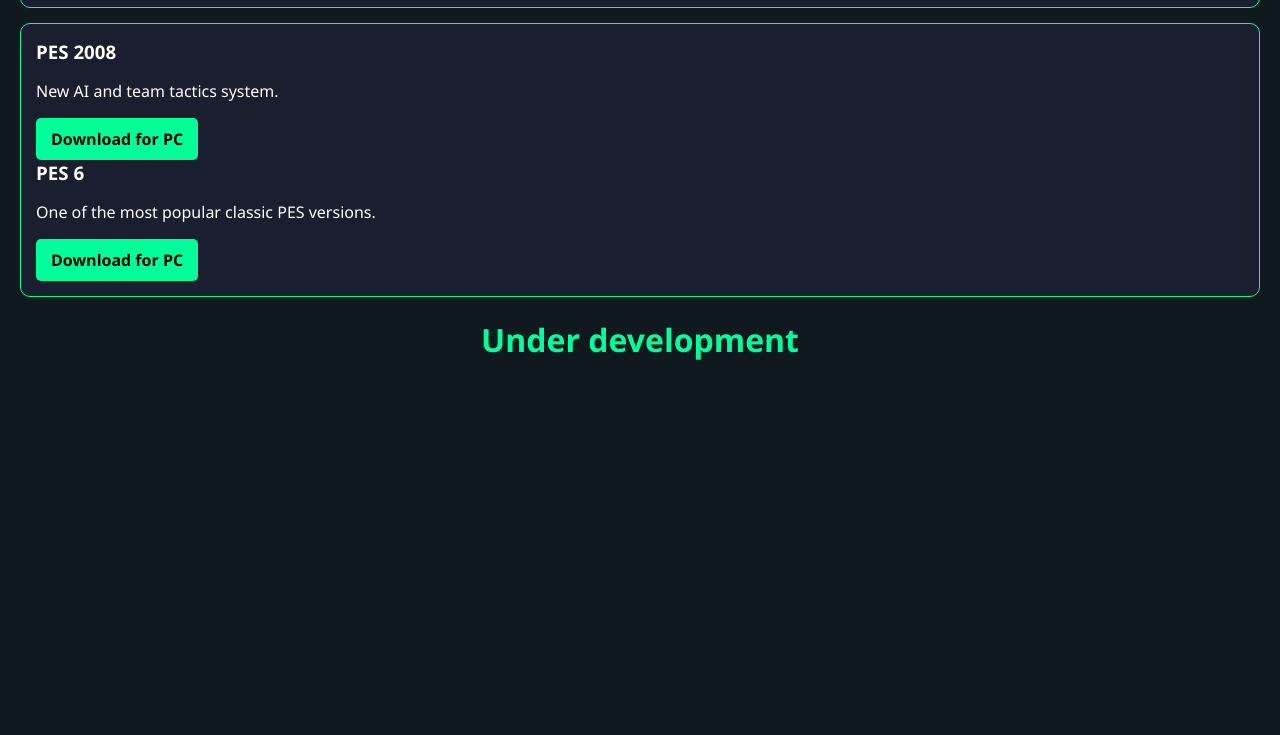
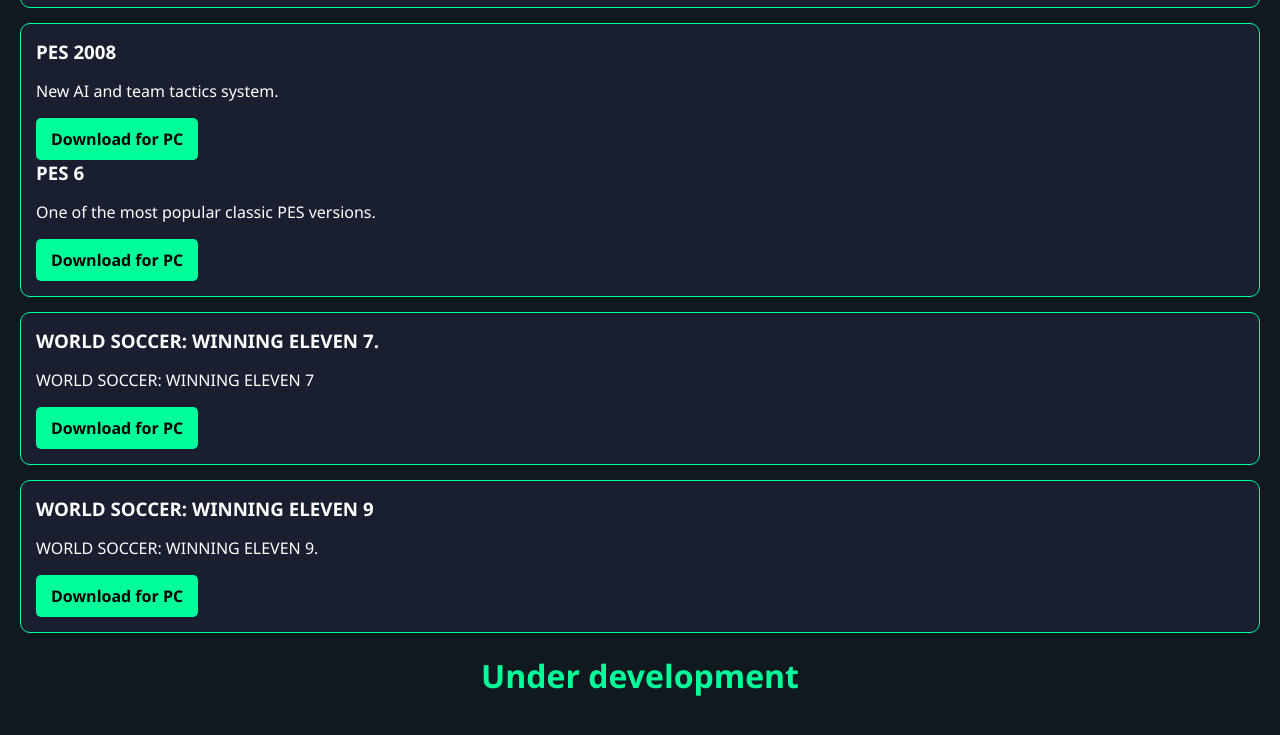
Before and after one commit to NNNouh888/football, a plain HTML site: page index.html in a window 1280 px wide. Shown: the part 2728-3463 px from the top of the page. Before the commit the page ends 3131 px from the top, so only its background shows below. Drawn offline with Linux system fonts and the light colour scheme; a script that the page names is missing.

Commit message:
Update index.html

```diff
--- a/index.html
+++ b/index.html
@@ -214,6 +214,15 @@
   <p>One of the most popular classic PES versions.</p>
   <a class="download-button" href="https://up.downloadcomputergames.net/2020/10/pro-evolution-soccer-6/PES-6.zip">Download for PC</a>
 </div>
+ <div class="game">
+ <h3>WORLD SOCCER: WINNING ELEVEN 7.</h3>  <p>WORLD SOCCER: WINNING ELEVEN 7</p>
+ <a class="download-button" href="https://d1.myabandonware.com/t/1c12d874-e7d4-462e-bbce-4a761686b5ef/World-Soccer-Winning-Eleven-7-International_Win_EN-fr-de-es-it_ISO-Version.zip">Download for PC</a>
+</div>
+  <div class="game">
+  <h3>WORLD SOCCER: WINNING ELEVEN 9</h3>
+  <p>WORLD SOCCER: WINNING ELEVEN 9.</p>
+  <a class="download-button" href="https://d4.myabandonware.com/t/69b2f764-b787-4244-a21a-6b2f325184bb/World-Soccer-Winning-Eleven-9_Win_EN-fr-de-es-it_ISO-Version.zip">Download for PC</a>
+</div>
 
                    <h1>Under development<h1>
 
```
